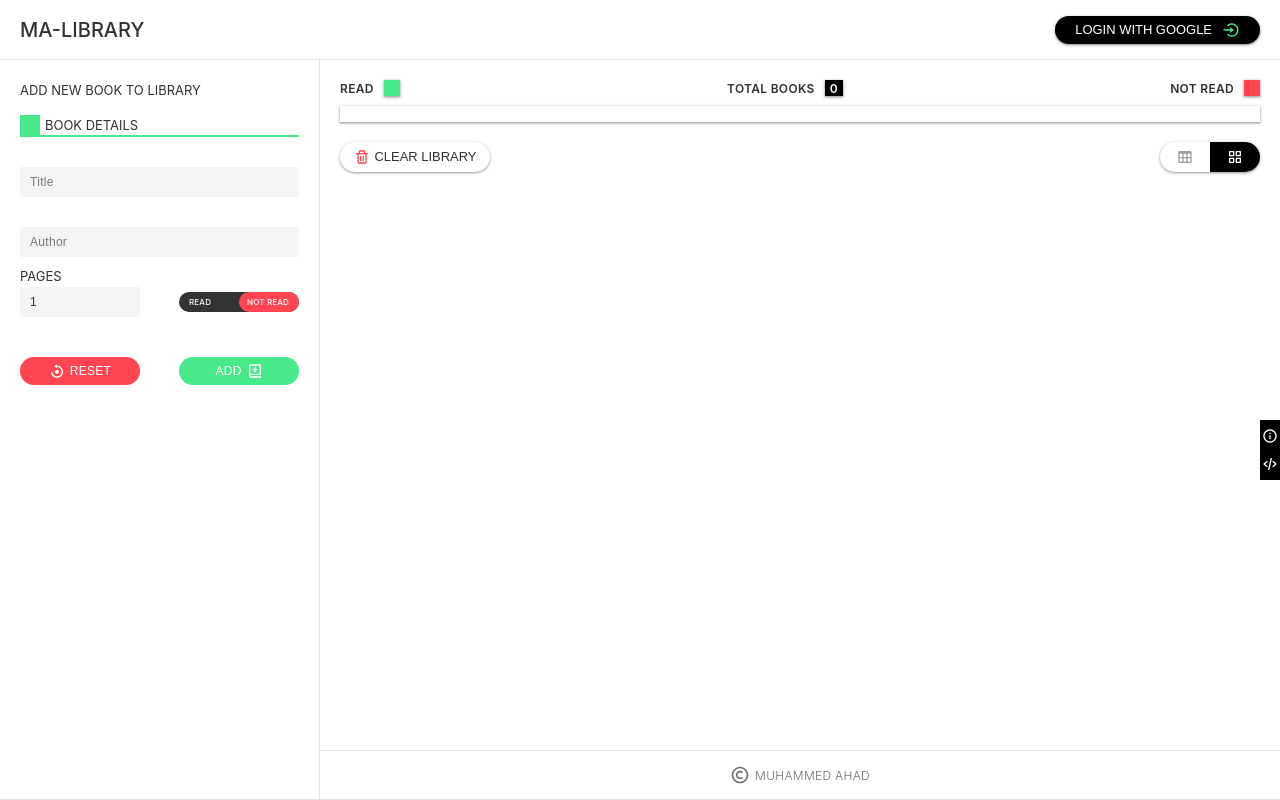
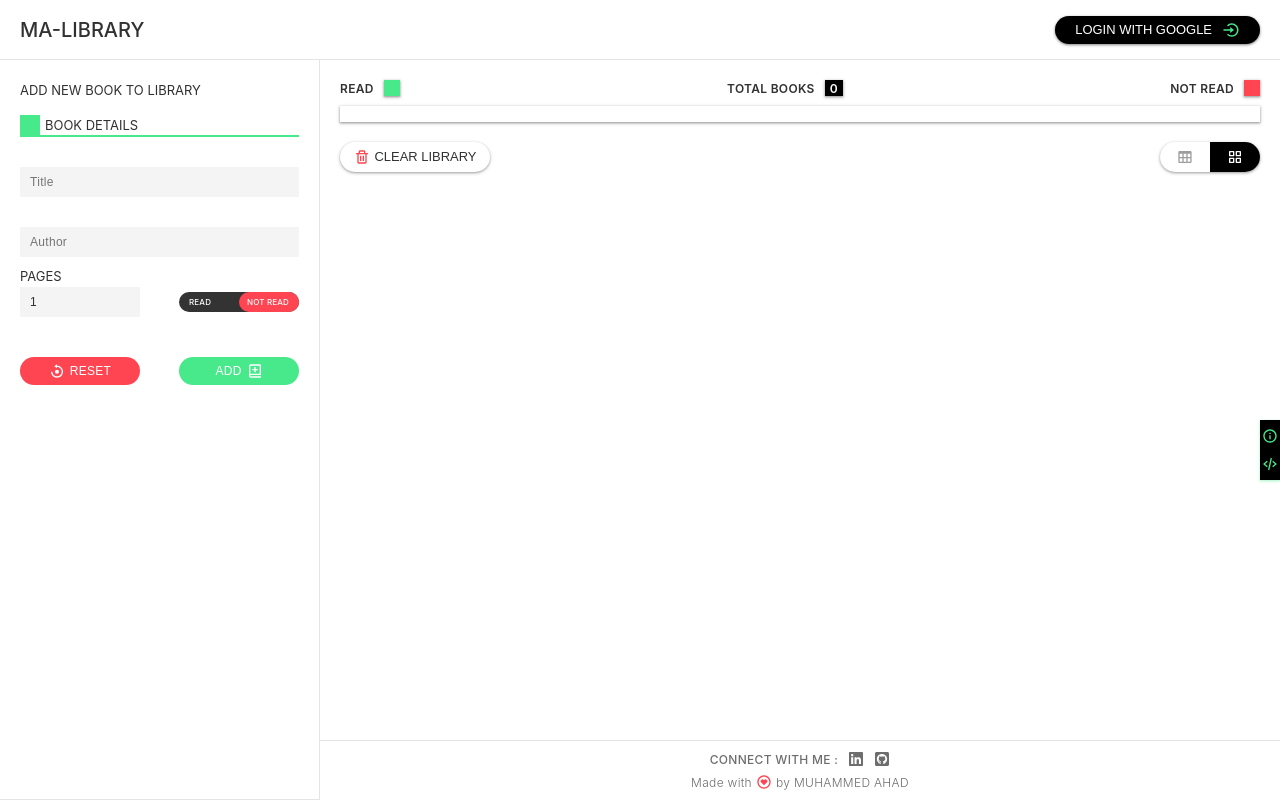
Before and after one commit to maaahad/ma-library, a Next.js app: page / in a window 1280 px wide. Built offline with nearby package versions, Linux system fonts and the light colour scheme.

Commit message:
README updated

```diff
--- /dev/null
+++ b/components/footer.js
@@ -0,0 +1,37 @@
+// import
+// next js
+import Link from "next/link";
+
+// react icons
+import { BiCopyright, BiHeartCircle } from "react-icons/bi";
+import { FaLinkedin, FaGithubSquare } from "react-icons/fa";
+
+// sass styles
+import Styles from "../styles/footer.module.sass";
+
+export default function Footer() {
+  return (
+    <div className={Styles.footerContainer}>
+      <div className={Styles.socialLinks}>
+        <h6>Connect with me : </h6>
+        <Link href="https://se.linkedin.com/in/muhammed-ahad-ba625986" passHref>
+          <a target="_blank" title="Linkedin">
+            <FaLinkedin />
+          </a>
+        </Link>
+        <Link href="https://github.com/maaahad" passHref>
+          <a target="_blank" title="Github">
+            <FaGithubSquare />
+          </a>
+        </Link>
+      </div>
+      <p className={Styles.copyright}>
+        Made with{" "}
+        <span>
+          <BiHeartCircle />
+        </span>{" "}
+        by MUHAMMED AHAD
+      </p>
+    </div>
+  );
+}
--- a/components/layout.js
+++ b/components/layout.js
@@ -2,11 +2,9 @@
 // next
 import dynamic from "next/dynamic";
 
-// react icons
-import { BiCopyright } from "react-icons/bi";
-
 // components
 import Nav from "./nav";
+import Footer from "./footer";
 // import LibraryProvider from "./libraryProvider";
 const LibraryProvider = dynamic(() => import("./libraryProvider"), {
   ssr: false,
@@ -25,13 +23,7 @@ export default function Layout({ children }) {
         <main>{children}</main>
       </LibraryProvider>
       <footer>
-        <div>
-          <div>
-            <BiCopyright />
-          </div>
-          {/* make this a link */}
-          <span>Muhammed Ahad</span>
-        </div>
+        <Footer />
       </footer>
     </div>
   );
--- a/pages/index.js
+++ b/pages/index.js
@@ -71,6 +71,7 @@ export default function Home() {
             href="https://github.com/maaahad/ma-library"
             target="_blank"
             rel="noreferrer"
+            title="Source Code"
           >
             <BiCodeAlt />
           </a>
--- /dev/null
+++ b/styles/footer.module.sass
@@ -0,0 +1,59 @@
+@use "lightTheme"
+
+.footerContainer
+    @include lightTheme.normalText($textColor: lightTheme.$secondary_color)
+    height: 60px
+    padding: 10px 20px
+    display: flex
+    flex-flow: column wrap
+    align-items: center
+    justify-content: space-between
+    border-block-start: 1px solid lightTheme.$border_color_primary
+    background-color: lightTheme.$bg_color_primary
+
+    & > * + *
+        margin-block-start: 5px
+
+.socialLinks
+    display: flex
+    flex-flow: row nowrap
+    align-items: center
+    justify-content: spaceb-between
+
+    & > *  *
+        margin-inline-start: 10px
+
+    & > *
+        @include lightTheme.flexCenter
+
+    & > a > svg
+        height: 16px
+        width: 16px
+        color: lightTheme.$secondary_color
+
+    & > a:hover
+        & > svg
+            color: lightTheme.$primary_color
+
+    & > h6
+        margin: 0
+        padding: 0
+        text-transform: uppercase
+        @include lightTheme.normalText($textColor: lightTheme.$secondary_color)
+        font-weight: 500
+
+.copyright
+    margin: 0
+    padding: 0
+    @include lightTheme.flexCenter
+    @include lightTheme.normalText($textColor: lightTheme.$secondary_color)
+    font-weight: 300
+
+    & *
+        @include lightTheme.flexCenter
+    & > span
+        margin: 0 4px
+        & > svg
+            width: 16px
+            height: 16px
+            color: lightTheme.$color_warning
--- a/styles/index.module.sass
+++ b/styles/index.module.sass
@@ -1,12 +1,4 @@
 @use "lightTheme"
-
-// .container
-    // display: flex
-    // flex-flow: row nowrap
-    // align-items: flex-start
-    // justify-content: space-between
-    // & > * + *
-    //     margin-block-start: 20px
 
 .mainRight
     flex-flow: column wrap
@@ -33,6 +25,7 @@
     align-items: center
     justify-content: space-around
     transition: all .3s linear
+    @include lightTheme.boxShadow($shadowColor: lightTheme.$bg_color_greenish)
 
     & > * + *
         margin-block-start: 5px
@@ -43,7 +36,12 @@
     & svg
         width: 16px
         height: 16px
-        color: white
+        color: lightTheme.$color_ok
+        transition: all .3s ease-in
+
+    & > *:hover
+        & svg
+            color: white
 
 .books
     display: flex
--- a/styles/layout.module.sass
+++ b/styles/layout.module.sass
@@ -24,36 +24,6 @@
         padding: 20px 20px 20px 20px
         background-color: lightTheme.$bg_color_primary
 
-    footer
-        @include lightTheme.normalText($textColor: lightTheme.$secondary_color)
-        height: 50px
-        padding: 10px 20px
-        background-color: lightTheme.$bg_color_primary
-        border-block-start: 1px solid lightTheme.$border_color_primary
-        border-block-end: 1px solid lightTheme.$border_color_primary
-        display: flex
-        flex-flow: row nowrap
-        align-items: center
-        justify-content: center
-
-        & svg
-            width: 20px
-            height: 20px
-
-        & > div
-            display: flex
-            flex-flow: row nowrap
-            align-items: center
-            justify-content: center
-
-            & > * + *
-                margin-inline-start: 5px
-        & > div > div
-            @include lightTheme.flexCenter
-
-        & > div > span
-            text-transform: uppercase
-
 @media screen and (min-width: lightTheme.$breakpoint_md)
     .container
         // we need to move the footer 320px right on md screen size to
```
Also changed, not shown: 1 other file (tests, documents, lock files or other folders).
